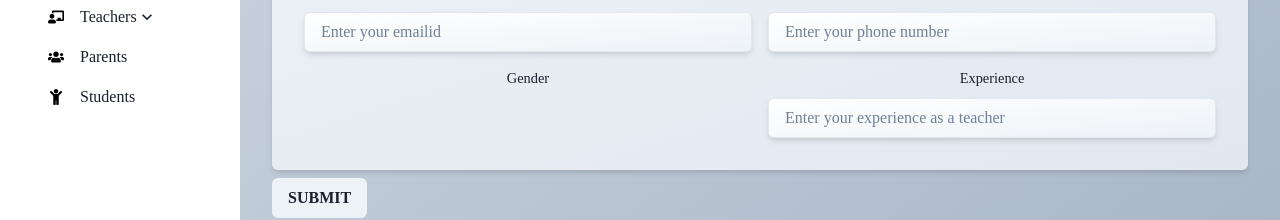
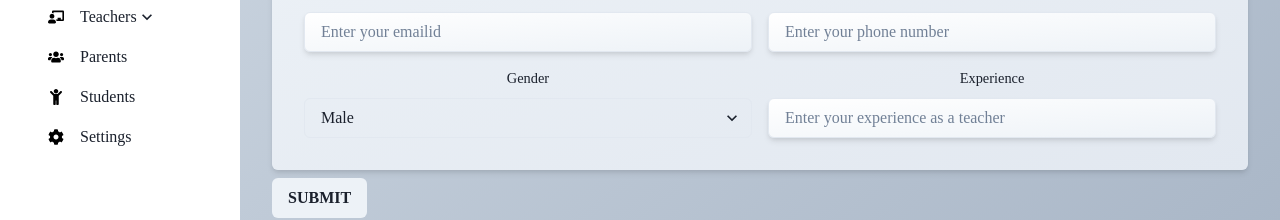
Before and after one commit to feeltrig/Schoolx, a Next.js app: page /addTeacher in a window 1280 px wide. Shown: the part 207-427 px from the top of the page. Built offline with nearby package versions, Linux system fonts and the light colour scheme.

Commit message:
fixed issues

```diff
--- a/components/CustomSelectField/CustomSelectField.js
+++ b/components/CustomSelectField/CustomSelectField.js
@@ -2,11 +2,12 @@ import {Select} from "@chakra-ui/react";
 import React from "react";
 
 const CustomSelectField = (props) => {
-  const {list, placeholder, onChange} = props;
+  const {list, placeholder, onChange, customHandleChange, name} = props;
   return (
     <Select
       onChange={(e) => {
         onChange && onChange(e);
+        customHandleChange !== undefined && customHandleChange(name)(e);
       }}
       placeholder={placeholder}
     >
--- a/components/Layout.js
+++ b/components/Layout.js
@@ -12,6 +12,7 @@ import {
   FaUsers,
   FaAngleRight,
   FaPlus,
+  FaCog,
 } from "react-icons/fa";
 
 import Sidebar from "../components/Sidebar/Sidebar";
@@ -51,6 +52,12 @@ const Layout = ({children}) => {
       iconName: FaChild,
       title: "Students",
       path: "/students",
+      subLinks: [],
+    },
+    {
+      iconName: FaCog,
+      title: "Settings",
+      path: "/settings",
       subLinks: [],
     },
   ];
--- a/components/addTeacher/CustomInputField.jsx
+++ b/components/addTeacher/CustomInputField.jsx
@@ -12,8 +12,10 @@ const CustomInputField = (props) => {
     touched,
     customField,
     customComponent,
+    customHandleChange,
     type,
   } = props;
+
   return (
     <VStack flex={1} minW={"20rem"}>
       <Text fontSize={"0.9rem"} as={"label"} htmlFor="firstName">
@@ -30,7 +32,10 @@ const CustomInputField = (props) => {
           shadow={"md"}
         />
       )}
-      {customField && customComponent}
+      {customField &&
+        React.cloneElement(customComponent, {
+          customHandleChange: customHandleChange,
+        })}
       <CustomFormError fieldName={name} errors={errors} touchFields={touched} />
     </VStack>
   );
--- a/pages/addTeacher.jsx
+++ b/pages/addTeacher.jsx
@@ -61,7 +61,7 @@ const AddTeacher = () => {
       type: "gender",
       placeholder: "Enter your gender",
       custom: true,
-      customComponent: "CustomSelectField",
+      customComponent: <CustomSelectField list={genderList} name={"gender"} />,
     },
     {
       title: "Experience",
@@ -116,14 +116,8 @@ const AddTeacher = () => {
                     touched={touched}
                     type={fieldItem.type}
                     customField={fieldItem.custom}
-                    customComponent={
-                      <fieldItem.customComponent
-                        list={genderList}
-                        onChange={(e) => {
-                          handleChange(fieldItem.name)(e);
-                        }}
-                      />
-                    }
+                    customComponent={fieldItem.customComponent}
+                    customHandleChange={handleChange}
                   />
                 ))}
 
```
Also changed, not shown: pages/settings.jsx (added, +27 -0 lines).
